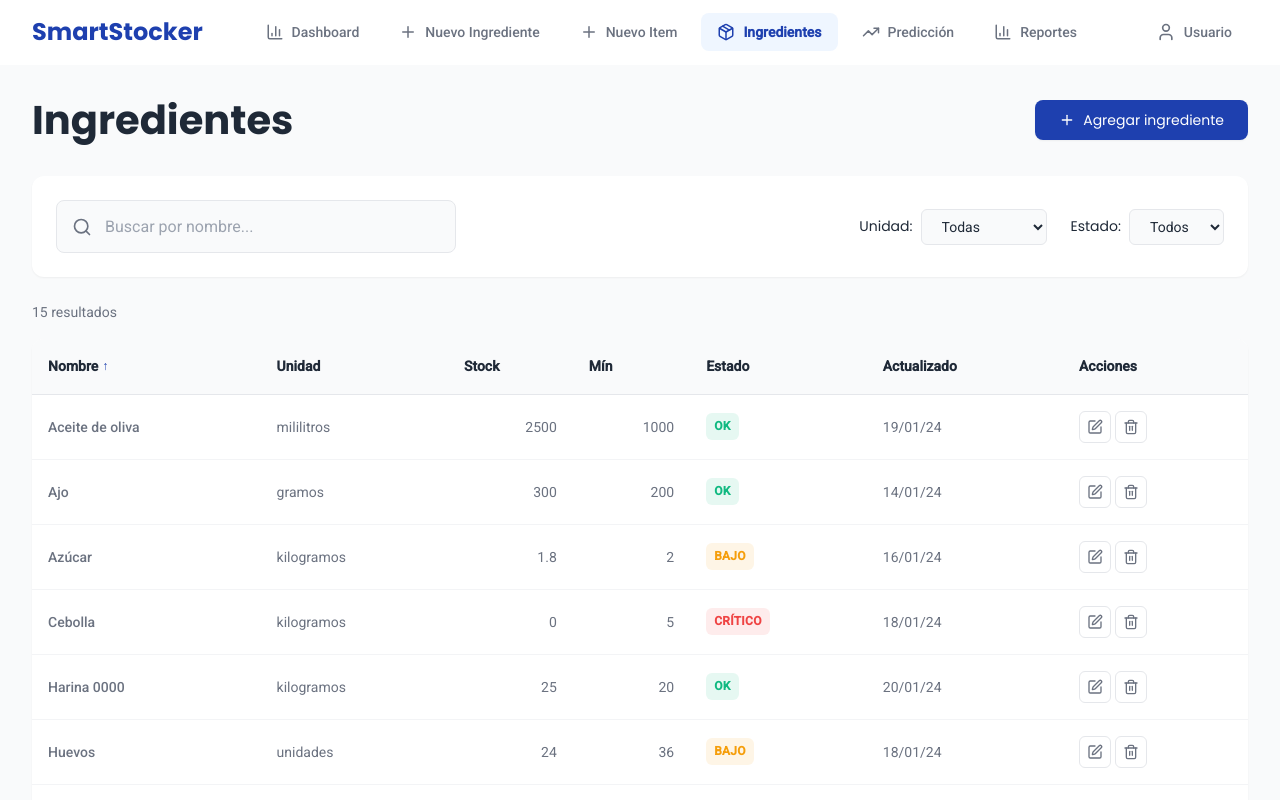
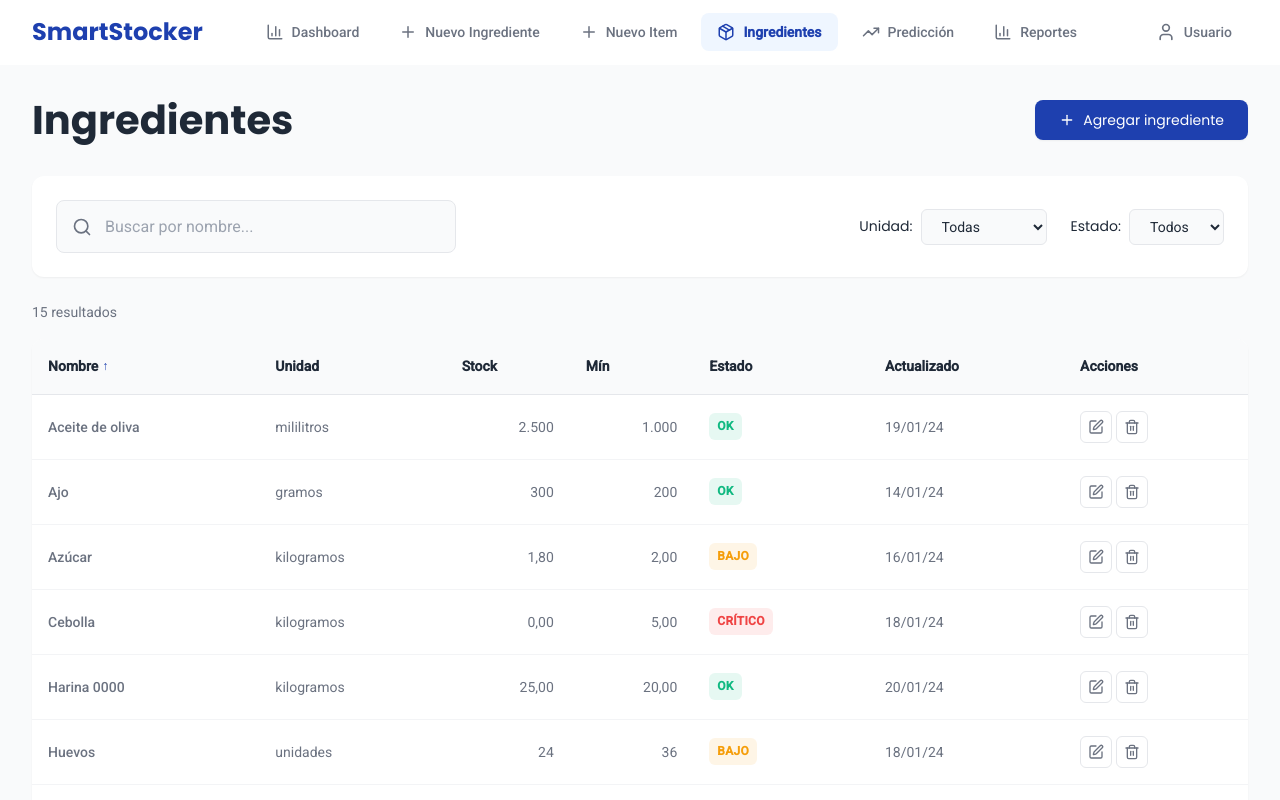
Before and after one commit to gabyross/front, a React (Vite) app: page /ingredients in a window 1280 px wide. Shown: the top 800 px of the page. Built offline with nearby package versions, Linux system fonts and the light colour scheme.

Commit message:
Corregir alineación y consistencia de columnas numéricas

```diff
--- a/src/pages/ViewIngredients.jsx
+++ b/src/pages/ViewIngredients.jsx
@@ -5,6 +5,18 @@
 import Input from '../components/common/Input';
 import { Plus, Search, Edit, Trash2, RefreshCw } from 'lucide-react';
 import styles from './ViewIngredients.module.css';
+
+/**
+ * Helper para formatear cantidades según unidad
+ */
+const formatQuantity = (value, unit) => {
+  const needsDecimals = unit === 'kilogramos' || unit === 'litros';
+  return new Intl.NumberFormat('es-AR', {
+    useGrouping: true,
+    minimumFractionDigits: needsDecimals ? 2 : 0,
+    maximumFractionDigits: needsDecimals ? 2 : 0,
+  }).format(value);
+};
 
 /**
  * Datos mock que replican exactamente el modelo del backend
@@ -543,7 +555,7 @@
                             )}
                           </button>
                         </th>
-                        <th scope="col">
+                        <th scope="col" data-align="right">
                           <button
                             className={styles.sortButton}
                             onClick={() => handleSort('cantidadMinima')}
@@ -597,11 +609,11 @@
                           <td className={styles.unitCell}>
                             {ingredient.unidadMedida}
                           </td>
-                          <td className={styles.stockCell}>
-                            {ingredient.cantidadEnStock}
+                          <td className={styles.numCell}>
+                            {formatQuantity(ingredient.cantidadEnStock, ingredient.unidadMedida)}
                           </td>
-                          <td className={styles.numberCell}>
-                            {ingredient.cantidadMinima}
+                          <td className={styles.numCell}>
+                            {formatQuantity(ingredient.cantidadMinima, ingredient.unidadMedida)}
                           </td>
                           <td>
                             <span className={`${styles.statusBadge} ${getStatusClass(ingredient)}`}>
--- a/src/pages/ViewIngredients.module.css
+++ b/src/pages/ViewIngredients.module.css
@@ -204,6 +204,12 @@
   background-color: var(--color-background-light);
 }
 
+/* Asegurar fuente consistente en tabla */
+.table th,
+.table td {
+  font-family: var(--font-body);
+}
+
 /* Botones de ordenamiento */
 .sortButton {
   background: none;
@@ -234,6 +240,15 @@
   color: var(--color-primary);
 }
 
+/* Alinear headers numéricos */
+th[data-align="right"] {
+  text-align: right;
+}
+
+th[data-align="right"] .sortButton {
+  justify-content: flex-end;
+}
+
 /* Celdas específicas */
 .nameCell {
   font-weight: 500;
@@ -244,14 +259,15 @@
   color: var(--color-text-secondary);
 }
 
+/* Celdas numéricas: misma clase para evitar zigzag visual */
+.numCell,
+.stockCell,
 .numberCell {
   text-align: right;
-  font-variant-numeric: tabular-nums;
-}
-
-.stockCell {
-  text-align: right;
-  font-variant-numeric: tabular-nums;
+  font-variant-numeric: tabular-nums lining-nums; /* dígitos de ancho fijo */
+  font-feature-settings: "tnum" 1, "lnum" 1;
+  font-variant-ligatures: none;
+  min-width: 8ch; /* estabiliza el ancho; ajusta si es necesario */
 }
 
 .dateCell {
```
